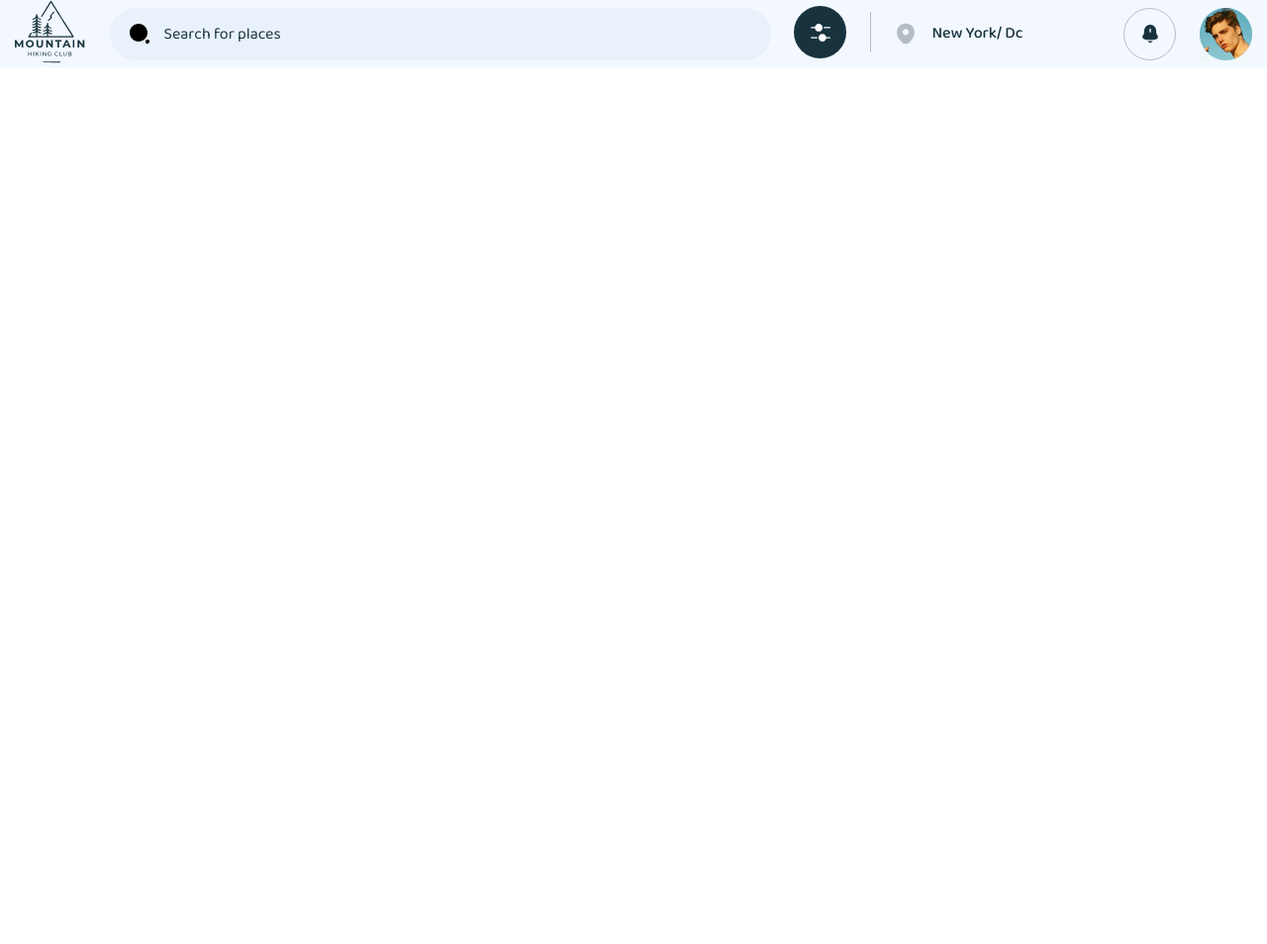
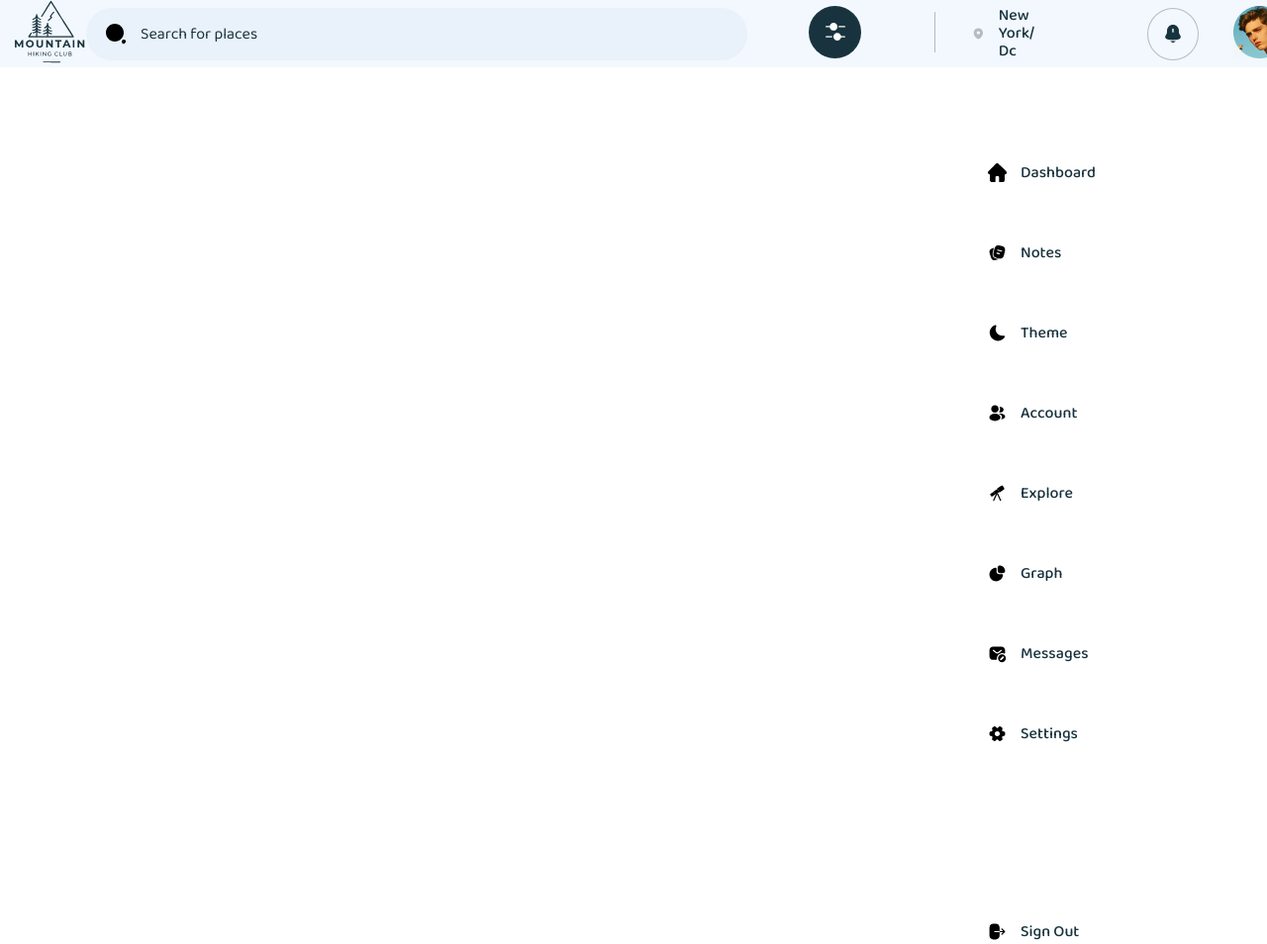
Before and after one commit to MariaYefimenko/practice-dot-pixel-agency, a plain HTML site: page index.html in a window 1280 px wide. Shown: the whole page at 99% size. Before the commit the page ends 800 px from the top, so only its background shows below. Drawn offline with nearby package versions, Linux system fonts and the light colour scheme.

Commit message:
last option

```diff
--- a/css/styles.css
+++ b/css/styles.css
@@ -1,15 +1,40 @@
+body {
+    justify-content: center;
+    min-height: 100vh;
+}
+
+* {
+    box-sizing: border-box;
+    margin: 0;
+    padding: 0;
+}
+
+ul,
+ol {
+margin-top: 0;
+margin-bottom: 0;
+padding-left: 0;
+}
+
 .container {
-    max-width: 1473px;
+    max-width: 1600px;
     padding: 0 15px;
+    margin: 0 auto;
+}
+
+/* ------------- HEADER ----------- */
+
+.header-container {
     display: flex;
     background-color: #F2F8FD;
     align-items: center;
-    margin: 0 auto;
     justify-content: space-between;
+    margin-bottom: 58px;
 }
 
+
 .logo-icon {
-    /* margin-right: 148px; */
+    margin-right: auto;
 }
 
 .search-input {
@@ -21,7 +46,7 @@
     border-radius: 26.5px;
     outline: transparent;
     border-style: none;
-    /* margin-right: 62px; */
+    margin-right: 62px;
     transition: border-color 250ms cubic-bezier(0.4, 0, 0.2, 1);
 }
 
@@ -73,7 +98,7 @@
     position: relative;
     transition: background-color 250ms cubic-bezier(0.4, 0, 0.2, 1);
     cursor: pointer;
-    /* margin-right: 74px; */
+    margin-right: 74px;
 }
 
 
@@ -92,7 +117,7 @@
 }
 
 .vertical-line {
-    /* margin-right: 37px; */
+    margin-right: 37px;
 }
 
 .header-location-notification {
@@ -108,6 +133,8 @@
 
 .city-name {
     font-family: 'Baloo 2', cursive;
+    display: block;
+    wrap: no-wrap;
     font-weight: 500;
     font-size: 16px;
     color: #18333E;
@@ -124,7 +151,7 @@
     cursor: pointer;
     fill: #18333E;
     transition: color 250ms cubic-bezier(0.4, 0, 0.2, 1);
-    /* margin-right: 35px; */
+    margin-right: 35px;
 }
 
 .notification-button-icon {
@@ -136,3 +163,52 @@
     border-color: #18333E;
     fill: #F9D44A;
 }
+
+.profile-button {
+    border-radius: 50%;
+    border: none;
+    background-color: transparent;
+    cursor: pointer;
+    align-items: baseline;
+}
+
+/* ----------------SIDEBAR-------------- */
+
+.sidebar-container {
+    display: flex;
+    justify-content: start;
+    padding-top: 39px;
+    padding-right: 62px;
+    max-width: 215px;
+    margin-right: 82px;
+}
+
+.siderbar-section-list {
+    list-style: none;
+}
+
+.sidebar-section-item {
+    margin-bottom: 62px;
+}
+
+.sidebar-section-item:nth-child(8) {
+    margin-bottom: 181px;
+}
+
+.sidebar-section-link {
+    text-decoration: none;
+    color: #18333E;
+    font-family: 'Baloo 2', cursive;
+    font-weight: 500;
+    font-size: 16px;
+}
+
+.sidebar-section-link {
+    display: flex;
+    align-items: center;
+    align-content: center;
+}
+
+.sidebar-section-item-icon {
+    margin-right: 14px;
+}
--- a/index.html
+++ b/index.html
@@ -55,11 +55,93 @@
                     </svg>
         </button>
     </div>
-    <img src="./images/Avatar.png" alt="profile-picture" width="53" height="53">
+    <button class="profile-button">
+        <img src="./images/Avatar.png" alt="profile-picture" width="53" height="53">
+    </button>
     </div>
     </section>
 </header>
 
+    <!------------------SIDEBAR----------------------->
+<section class="sidebar-section">
+    <div class="sidebar-container container">
+        <ul class="siderbar-section-list">
+            <li class="sidebar-section-item">
+                <a class="sidebar-section-link" href="#">
+                    <svg class="sidebar-section-item-icon" width="19" height="19">
+                        <use href="./images/defs.svg#icon-Home-icon"></use>
+                    </svg>
+                Dashboard
+                </a>
+            </li>
+            <li class="sidebar-section-item">
+                <a class="sidebar-section-link" href="#">
+                    <svg class="sidebar-section-item-icon" width="19" height="19">
+                        <use href="./images/defs.svg#icon-note-2"></use>
+                    </svg>
+                Notes
+                </a>
+            </li>
+            <li class="sidebar-section-item">
+                <a class="sidebar-section-link" href="#">
+                    <svg class="sidebar-section-item-icon" width="19" height="19">
+                        <use href="./images/defs.svg#icon-moon"></use>
+                    </svg>
+                Theme
+            </a>
+            </li>
+            <li class="sidebar-section-item">
+                <a class="sidebar-section-link" href="#">
+                    <svg class="sidebar-section-item-icon" width="19" height="19">
+                        <use href="./images/defs.svg#icon-profile-2user"></use>
+                    </svg>
+                Account
+            </a>
+            </li>
+            <li class="sidebar-section-item">
+                <a class="sidebar-section-link" href="#">
+                    <svg class="sidebar-section-item-icon" width="19" height="19">
+                        <use href="./images/defs.svg#icon-microscope"></use>
+                    </svg>
+                    Explore
+                </a>
+            </li>
+            <li class="sidebar-section-item">
+                <a class="sidebar-section-link" href="#">
+                    <svg class="sidebar-section-item-icon" width="19" height="19">
+                        <use href="./images/defs.svg#icon-graph"></use>
+                    </svg>
+                    Graph
+                </a>
+            </li>
+            <li class="sidebar-section-item">
+                <a class="sidebar-section-link" href="#">
+                    <svg class="sidebar-section-item-icon" width="19" height="19">
+                        <use href="./images/defs.svg#icon-sms-edit"></use>
+                    </svg>
+                Messages
+            </a>
+            </li>
+            <li class="sidebar-section-item">
+                <a class="sidebar-section-link" href="#">
+                    <svg class="sidebar-section-item-icon" width="19" height="19">
+                        <use href="./images/defs.svg#icon-setting-2"></use>
+                    </svg>
+                    Settings
+                </a>
+            </li>
+            <li class="sidebar-section-item">
+                <a class="sidebar-section-link" href="#">
+                    <svg class="sidebar-section-item-icon" width="19" height="19">
+                        <use href="./images/defs.svg#icon-logout"></use>
+                    </svg>
+                Sign Out
+            </a>
+            </li>
+        </ul>
+    </div>
+
+</section>
 
 
 
```
